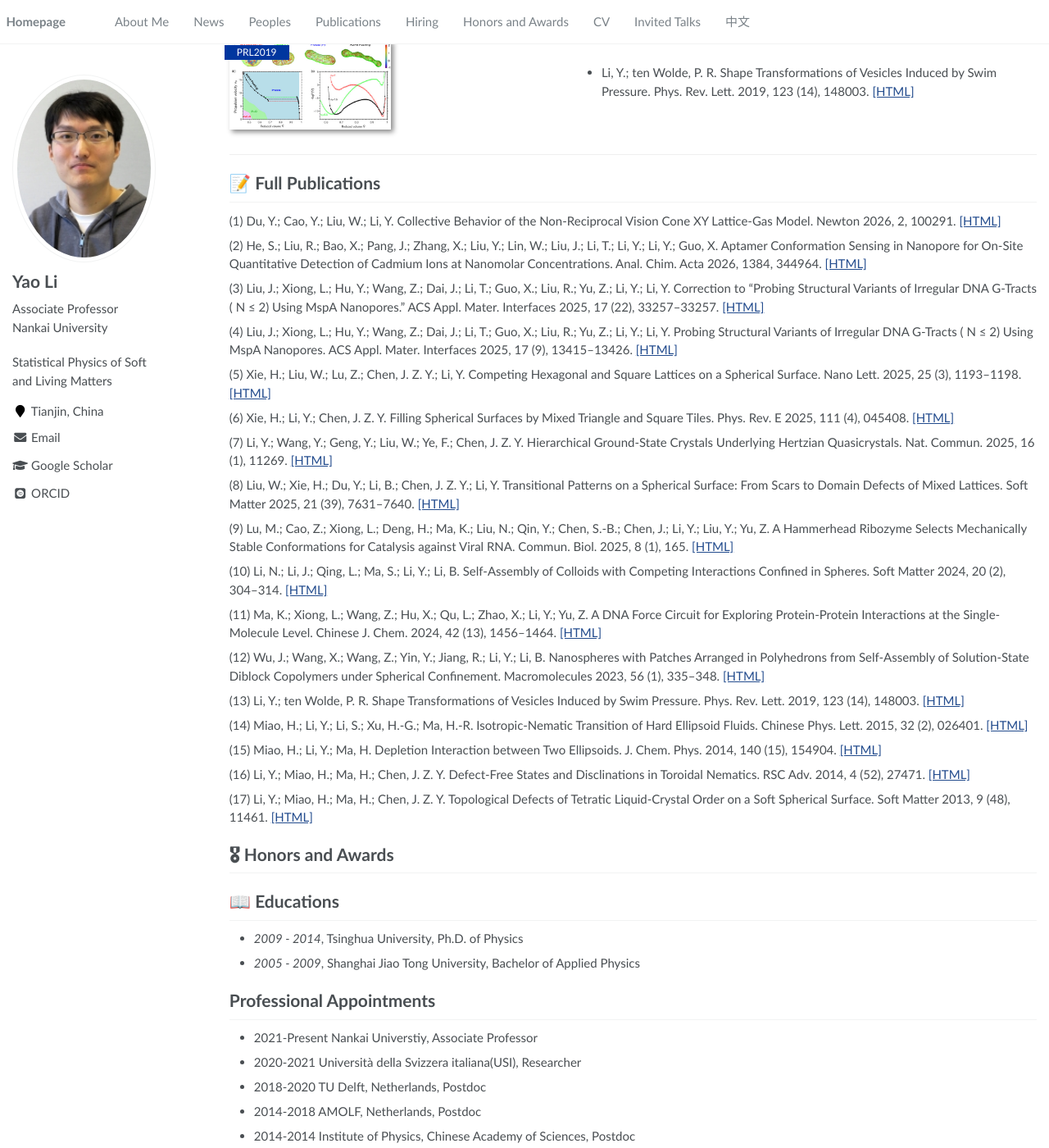
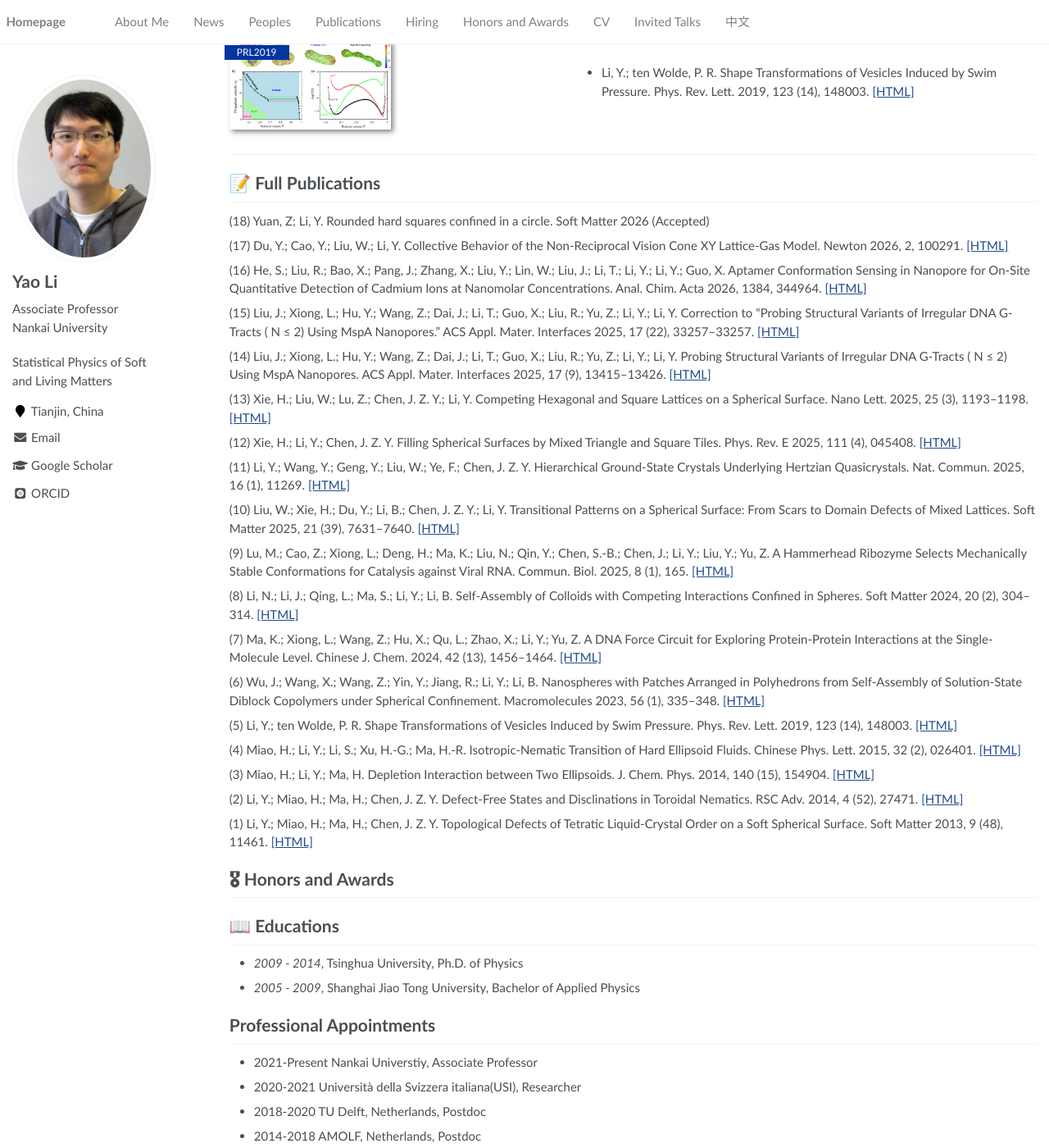
Before and after one commit to lliyao/lliyao.github.io, a Jekyll site: the page built from _pages/about.md, in a window 1280 px wide and 1400 px high, scrolled down 2143 px. Shown: the whole window at 82% size. Built offline with Jekyll 4.4.1, drawn with Linux system fonts in a browser that asks for light colours; some web fonts are replaced.

Commit message:
Update about.md

```diff
--- a/_pages/about.md
+++ b/_pages/about.md
@@ -33,7 +33,6 @@ Current interests include, but are not limited to:
 
 
 # 🔥 News
-
 # 🔥 Open Positions
 
 We seek to appoint 1–2 postdoctoral researchers to investigate the statistical physics of soft and living matter. Candidates with prior experience in Monte Carlo methods, molecular dynamics simulations, and high-performance computing tools (e.g., LAMMPS, GROMACS) are particularly encouraged to apply. Research directions may align with our ongoing projects or be developed based on mutual agreement. Postdoctoral positions are initially for two-year with the option to extend for an additional year. We offer a competitive salary package.
@@ -83,39 +82,41 @@ Applications will be reviewed on a rolling basis until the positions are filled.
 
 
 # 📝 Full Publications
-(1) Du, Y.; Cao, Y.; Liu, W.; Li, Y. Collective Behavior of the Non-Reciprocal Vision Cone XY Lattice-Gas Model. Newton 2026, 2, 100291. [[HTML]](https://doi.org/10.1016/j.newton.2025.100291)
+(18) Yuan, Z; Li, Y. Rounded hard squares confined in a circle. Soft Matter 2026 (Accepted)
 
-(2) He, S.; Liu, R.; Bao, X.; Pang, J.; Zhang, X.; Liu, Y.; Lin, W.; Liu, J.; Li, T.; Li, Y.; Li, Y.; Guo, X. Aptamer Conformation Sensing in Nanopore for On-Site Quantitative Detection of Cadmium Ions at Nanomolar Concentrations. Anal. Chim. Acta 2026, 1384, 344964. [[HTML]](https://doi.org/10.1016/j.aca.2025.344964)
+(17) Du, Y.; Cao, Y.; Liu, W.; Li, Y. Collective Behavior of the Non-Reciprocal Vision Cone XY Lattice-Gas Model. Newton 2026, 2, 100291. [[HTML]](https://doi.org/10.1016/j.newton.2025.100291)
 
-(3) Liu, J.; Xiong, L.; Hu, Y.; Wang, Z.; Dai, J.; Li, T.; Guo, X.; Liu, R.; Yu, Z.; Li, Y.; Li, Y. Correction to “Probing Structural Variants of Irregular DNA G-Tracts ( N ≤ 2) Using MspA Nanopores.” ACS Appl. Mater. Interfaces 2025, 17 (22), 33257–33257. [[HTML]](https://doi.org/10.1021/acsami.5c09201)
+(16) He, S.; Liu, R.; Bao, X.; Pang, J.; Zhang, X.; Liu, Y.; Lin, W.; Liu, J.; Li, T.; Li, Y.; Li, Y.; Guo, X. Aptamer Conformation Sensing in Nanopore for On-Site Quantitative Detection of Cadmium Ions at Nanomolar Concentrations. Anal. Chim. Acta 2026, 1384, 344964. [[HTML]](https://doi.org/10.1016/j.aca.2025.344964)
 
-(4) Liu, J.; Xiong, L.; Hu, Y.; Wang, Z.; Dai, J.; Li, T.; Guo, X.; Liu, R.; Yu, Z.; Li, Y.; Li, Y. Probing Structural Variants of Irregular DNA G-Tracts ( N ≤ 2) Using MspA Nanopores. ACS Appl. Mater. Interfaces 2025, 17 (9), 13415–13426. [[HTML]](https://doi.org/10.1021/acsami.4c19806)
+(15) Liu, J.; Xiong, L.; Hu, Y.; Wang, Z.; Dai, J.; Li, T.; Guo, X.; Liu, R.; Yu, Z.; Li, Y.; Li, Y. Correction to “Probing Structural Variants of Irregular DNA G-Tracts ( N ≤ 2) Using MspA Nanopores.” ACS Appl. Mater. Interfaces 2025, 17 (22), 33257–33257. [[HTML]](https://doi.org/10.1021/acsami.5c09201)
 
-(5) Xie, H.; Liu, W.; Lu, Z.; Chen, J. Z. Y.; Li, Y. Competing Hexagonal and Square Lattices on a Spherical Surface. Nano Lett. 2025, 25 (3), 1193–1198. [[HTML]](https://doi.org/10.1021/acs.nanolett.4c05865)
+(14) Liu, J.; Xiong, L.; Hu, Y.; Wang, Z.; Dai, J.; Li, T.; Guo, X.; Liu, R.; Yu, Z.; Li, Y.; Li, Y. Probing Structural Variants of Irregular DNA G-Tracts ( N ≤ 2) Using MspA Nanopores. ACS Appl. Mater. Interfaces 2025, 17 (9), 13415–13426. [[HTML]](https://doi.org/10.1021/acsami.4c19806)
 
-(6) Xie, H.; Li, Y.; Chen, J. Z. Y. Filling Spherical Surfaces by Mixed Triangle and Square Tiles. Phys. Rev. E 2025, 111 (4), 045408. [[HTML]](https://doi.org/10.1103/PhysRevE.111.045408)
+(13) Xie, H.; Liu, W.; Lu, Z.; Chen, J. Z. Y.; Li, Y. Competing Hexagonal and Square Lattices on a Spherical Surface. Nano Lett. 2025, 25 (3), 1193–1198. [[HTML]](https://doi.org/10.1021/acs.nanolett.4c05865)
 
-(7) Li, Y.; Wang, Y.; Geng, Y.; Liu, W.; Ye, F.; Chen, J. Z. Y. Hierarchical Ground-State Crystals Underlying Hertzian Quasicrystals. Nat. Commun. 2025, 16 (1), 11269. [[HTML]](https://doi.org/10.1038/s41467-025-66158-0)
+(12) Xie, H.; Li, Y.; Chen, J. Z. Y. Filling Spherical Surfaces by Mixed Triangle and Square Tiles. Phys. Rev. E 2025, 111 (4), 045408. [[HTML]](https://doi.org/10.1103/PhysRevE.111.045408)
 
-(8) Liu, W.; Xie, H.; Du, Y.; Li, B.; Chen, J. Z. Y.; Li, Y. Transitional Patterns on a Spherical Surface: From Scars to Domain Defects of Mixed Lattices. Soft Matter 2025, 21 (39), 7631–7640. [[HTML]](https://doi.org/10.1039/D5SM00697J)
+(11) Li, Y.; Wang, Y.; Geng, Y.; Liu, W.; Ye, F.; Chen, J. Z. Y. Hierarchical Ground-State Crystals Underlying Hertzian Quasicrystals. Nat. Commun. 2025, 16 (1), 11269. [[HTML]](https://doi.org/10.1038/s41467-025-66158-0)
+
+(10) Liu, W.; Xie, H.; Du, Y.; Li, B.; Chen, J. Z. Y.; Li, Y. Transitional Patterns on a Spherical Surface: From Scars to Domain Defects of Mixed Lattices. Soft Matter 2025, 21 (39), 7631–7640. [[HTML]](https://doi.org/10.1039/D5SM00697J)
 
 (9) Lu, M.; Cao, Z.; Xiong, L.; Deng, H.; Ma, K.; Liu, N.; Qin, Y.; Chen, S.-B.; Chen, J.; Li, Y.; Liu, Y.; Yu, Z. A Hammerhead Ribozyme Selects Mechanically Stable Conformations for Catalysis against Viral RNA. Commun. Biol. 2025, 8 (1), 165. [[HTML]](https://doi.org/10.1038/s42003-025-07600-3)
 
-(10) Li, N.; Li, J.; Qing, L.; Ma, S.; Li, Y.; Li, B. Self-Assembly of Colloids with Competing Interactions Confined in Spheres. Soft Matter 2024, 20 (2), 304–314. [[HTML]](https://doi.org/10.1039/D3SM01227A)
+(8) Li, N.; Li, J.; Qing, L.; Ma, S.; Li, Y.; Li, B. Self-Assembly of Colloids with Competing Interactions Confined in Spheres. Soft Matter 2024, 20 (2), 304–314. [[HTML]](https://doi.org/10.1039/D3SM01227A)
 
-(11) Ma, K.; Xiong, L.; Wang, Z.; Hu, X.; Qu, L.; Zhao, X.; Li, Y.; Yu, Z. A DNA Force Circuit for Exploring Protein‐Protein Interactions at the Single‐Molecule Level. Chinese J. Chem. 2024, 42 (13), 1456–1464. [[HTML]](https://doi.org/10.1002/cjoc.202300723)
+(7) Ma, K.; Xiong, L.; Wang, Z.; Hu, X.; Qu, L.; Zhao, X.; Li, Y.; Yu, Z. A DNA Force Circuit for Exploring Protein‐Protein Interactions at the Single‐Molecule Level. Chinese J. Chem. 2024, 42 (13), 1456–1464. [[HTML]](https://doi.org/10.1002/cjoc.202300723)
 
-(12) Wu, J.; Wang, X.; Wang, Z.; Yin, Y.; Jiang, R.; Li, Y.; Li, B. Nanospheres with Patches Arranged in Polyhedrons from Self-Assembly of Solution-State Diblock Copolymers under Spherical Confinement. Macromolecules 2023, 56 (1), 335–348. [[HTML]](https://doi.org/10.1021/acs.macromol.2c02166)
+(6) Wu, J.; Wang, X.; Wang, Z.; Yin, Y.; Jiang, R.; Li, Y.; Li, B. Nanospheres with Patches Arranged in Polyhedrons from Self-Assembly of Solution-State Diblock Copolymers under Spherical Confinement. Macromolecules 2023, 56 (1), 335–348. [[HTML]](https://doi.org/10.1021/acs.macromol.2c02166)
 
-(13) Li, Y.; ten Wolde, P. R. Shape Transformations of Vesicles Induced by Swim Pressure. Phys. Rev. Lett. 2019, 123 (14), 148003. [[HTML]](https://doi.org/10.1103/PhysRevLett.123.148003)
+(5) Li, Y.; ten Wolde, P. R. Shape Transformations of Vesicles Induced by Swim Pressure. Phys. Rev. Lett. 2019, 123 (14), 148003. [[HTML]](https://doi.org/10.1103/PhysRevLett.123.148003)
 
-(14) Miao, H.; Li, Y.; Li, S.; Xu, H.-G.; Ma, H.-R. Isotropic-Nematic Transition of Hard Ellipsoid Fluids. Chinese Phys. Lett. 2015, 32 (2), 026401. [[HTML]](https://doi.org/10.1088/0256-307X/32/2/026401)
+(4) Miao, H.; Li, Y.; Li, S.; Xu, H.-G.; Ma, H.-R. Isotropic-Nematic Transition of Hard Ellipsoid Fluids. Chinese Phys. Lett. 2015, 32 (2), 026401. [[HTML]](https://doi.org/10.1088/0256-307X/32/2/026401)
 
-(15) Miao, H.; Li, Y.; Ma, H. Depletion Interaction between Two Ellipsoids. J. Chem. Phys. 2014, 140 (15), 154904. [[HTML]](https://doi.org/10.1063/1.4870520)
+(3) Miao, H.; Li, Y.; Ma, H. Depletion Interaction between Two Ellipsoids. J. Chem. Phys. 2014, 140 (15), 154904. [[HTML]](https://doi.org/10.1063/1.4870520)
 
-(16) Li, Y.; Miao, H.; Ma, H.; Chen, J. Z. Y. Defect-Free States and Disclinations in Toroidal Nematics. RSC Adv. 2014, 4 (52), 27471. [[HTML]](https://doi.org/10.1039/c4ra04441j)
+(2) Li, Y.; Miao, H.; Ma, H.; Chen, J. Z. Y. Defect-Free States and Disclinations in Toroidal Nematics. RSC Adv. 2014, 4 (52), 27471. [[HTML]](https://doi.org/10.1039/c4ra04441j)
 
-(17) Li, Y.; Miao, H.; Ma, H.; Chen, J. Z. Y. Topological Defects of Tetratic Liquid-Crystal Order on a Soft Spherical Surface. Soft Matter 2013, 9 (48), 11461. [[HTML]](https://doi.org/10.1039/c3sm52394b)
+(1) Li, Y.; Miao, H.; Ma, H.; Chen, J. Z. Y. Topological Defects of Tetratic Liquid-Crystal Order on a Soft Spherical Surface. Soft Matter 2013, 9 (48), 11461. [[HTML]](https://doi.org/10.1039/c3sm52394b)
 
 # 🎖 Honors and Awards
 
```
